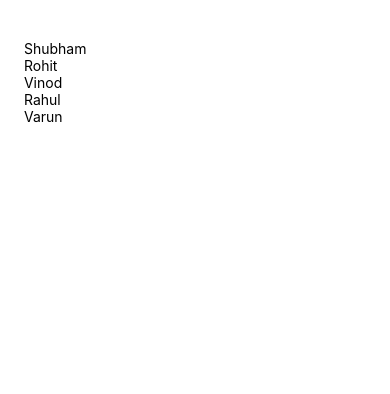
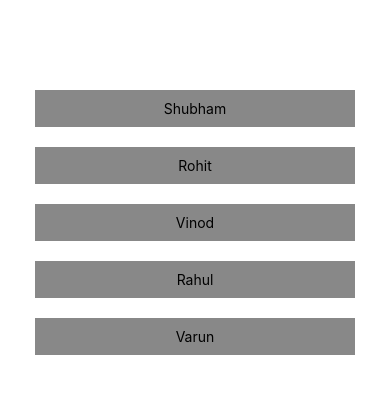
Before and after one commit to SkilletElveti/ReactNativeTutorial, a React Native app: screen / in a window 390 px wide. Shown: the top 394 px of the page. Built offline with nearby package versions, Linux system fonts and the light colour scheme.

Commit message:
- Added Styles for item

```diff
--- a/App.js
+++ b/App.js
@@ -21,8 +21,8 @@ export default function App() {
   return (
     <View style={styles.container}>
     {peoples.map((people) => {
-        return(<View key={people.key}>
-          <Text> {people.name} </Text>
+        return(<View key={people.key} >
+          <Text style={styles.item}> {people.name} </Text>
         </View>);
       })}
     <StatusBar style="auto" />
@@ -34,7 +34,7 @@ const styles = StyleSheet.create({
   container: {
     flex: 1,
     backgroundColor: '#fff',
-    paddingTop: 40,
+    paddingTop: 70,
     paddingHorizontal: 20,
     // alignItems: 'center',
     // justifyContent: 'center',
@@ -56,5 +56,13 @@ const styles = StyleSheet.create({
     padding: 8,
     margin: 10,
     width: 200
-  }
+  },
+  item: {
+    marginTop: 20,
+    marginStart:15,
+    marginRight:15,
+    padding:10,
+    backgroundColor: '#888',
+    textAlign: 'center'
+    }
 });
```
